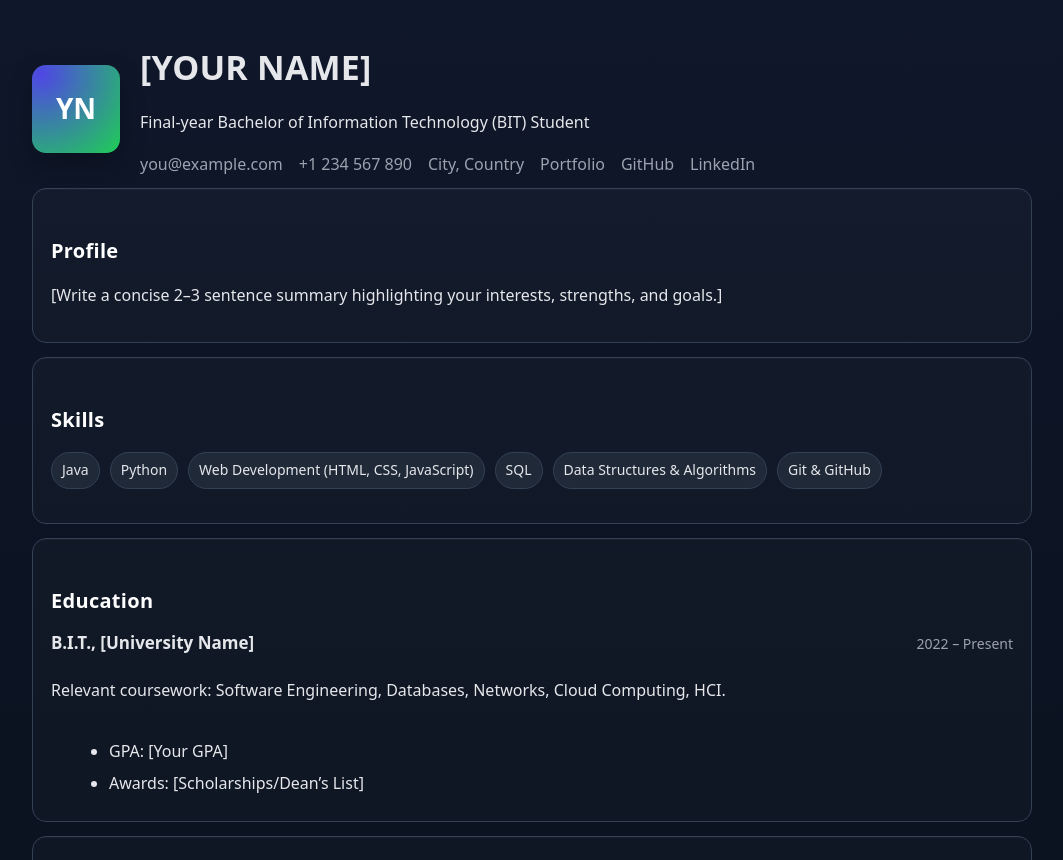
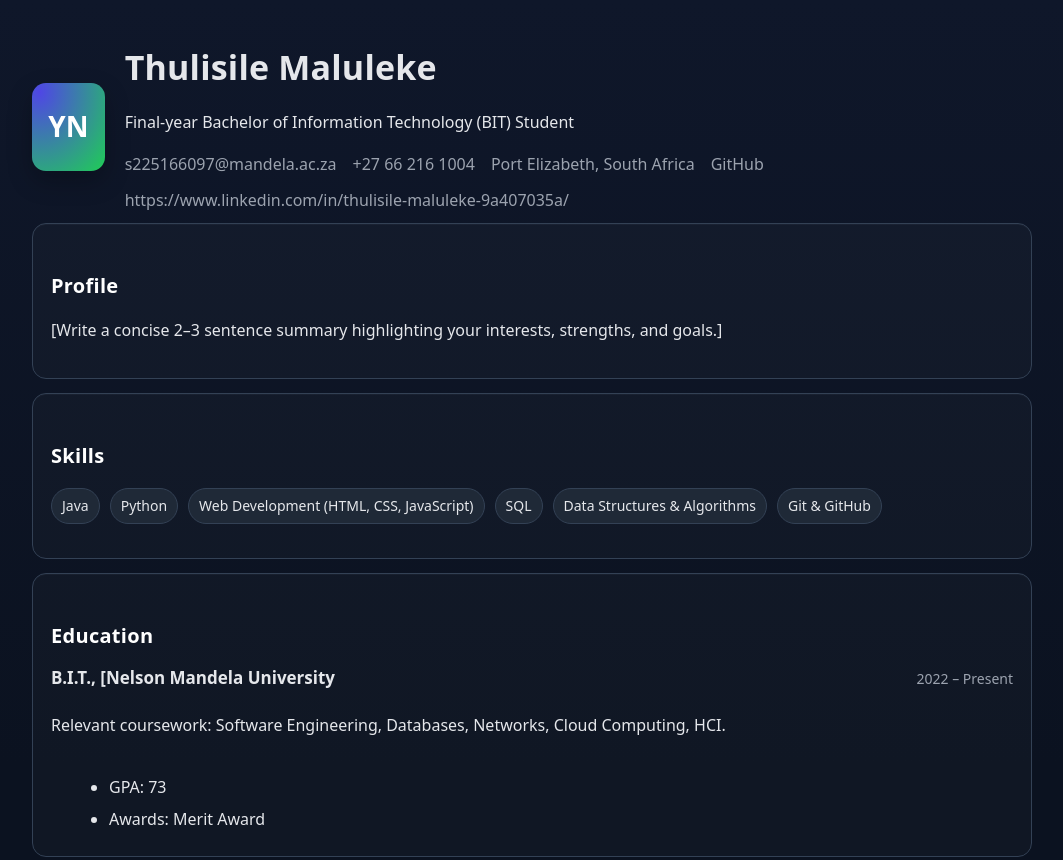
Before and after one commit to Thulisile15/IEMT302-workspace, a plain HTML site: page profile/index.html in a window 1280 px wide. Shown: the top 860 px of the page, without its empty margins (108-1171 px from the left). Drawn offline with Linux system fonts and the light colour scheme.

Commit message:
Update index.html

```diff
--- a/profile/index.html
+++ b/profile/index.html
@@ -3,24 +3,24 @@
 <head>
   <meta charset="utf-8" />
   <meta name="viewport" content="width=device-width, initial-scale=1" />
-  <title>[YOUR NAME] | Final-year BIT Student</title>
+  <title>Thulisile Maluleke | Final-year BIT Student</title>
   <link rel="stylesheet" href="styles.css" />
-  <meta name="description" content="Professional profile of [YOUR NAME], final-year Bachelor of Information Technology student.">
+  <meta name="description" content="Professional profile of Thulisile Maluleke, final-year Bachelor of Information Technology student.">
 </head>
 <body>
   <header class="container">
     <div class="profile-header">
       <div class="avatar" aria-hidden="true">YN</div>
       <div>
-        <h1 id="name">[YOUR NAME]</h1>
+        <h1 id="name">Thulisile Maluleke</h1>
         <p id="tagline">Final-year Bachelor of Information Technology (BIT) Student</p>
         <ul class="contact">
-          <li><a id="email" href="mailto:you@example.com">you@example.com</a></li>
-          <li><a id="phone" href="tel:+1234567890">+1 234 567 890</a></li>
-          <li><span id="location">City, Country</span></li>
-          <li><a id="portfolio" href="https://your-portfolio.com" target="_blank" rel="noopener">Portfolio</a></li>
+          <li><a id="email" href="mailto:you@example.com">s225166097@mandela.ac.za</a></li>
+          <li><a id="phone" href="tel:+1234567890">+27 66 216 1004</a></li>
+          <li><span id="location">Port Elizabeth, South Africa</span></li>
+
           <li><a id="github" href="https://github.com/yourhandle" target="_blank" rel="noopener">GitHub</a></li>
-          <li><a id="linkedin" href="https://www.linkedin.com/in/yourhandle" target="_blank" rel="noopener">LinkedIn</a></li>
+          <li><a id="linkedin" href="https://www.linkedin.com/in/yourhandle" target="_blank" rel="noopener">https://www.linkedin.com/in/thulisile-maluleke-9a407035a/</a></li>
         </ul>
       </div>
     </div>
@@ -48,13 +48,13 @@
       <h2>Education</h2>
       <article class="item">
         <div class="item-header">
-          <h3 id="degree">B.I.T., [University Name]</h3>
+          <h3 id="degree">B.I.T., [Nelson Mandela University</h3>
           <span class="meta"><time id="edu-start">2022</time> – <time id="edu-end">Present</time></span>
         </div>
         <p id="edu-notes">Relevant coursework: Software Engineering, Databases, Networks, Cloud Computing, HCI.</p>
         <ul class="bullets">
-          <li>GPA: [Your GPA]</li>
-          <li>Awards: [Scholarships/Dean’s List]</li>
+          <li>GPA: 73</li>
+          <li>Awards: Merit Award</li>
         </ul>
       </article>
     </section>
```
